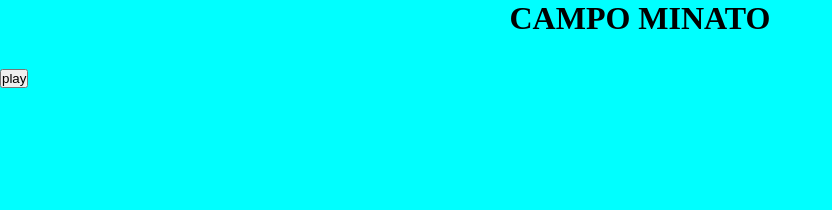
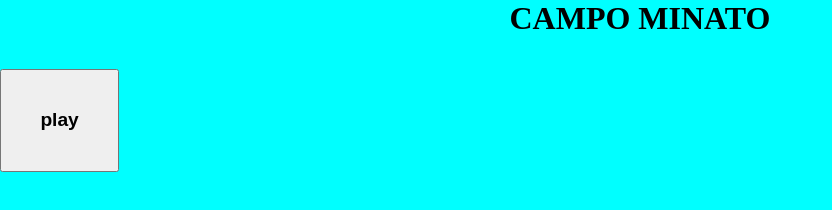
Before and after one commit to francescotroiano98/js-campominato-grid, a plain HTML site: page index.html in a window 1280 px wide. Shown: the whole page, without its empty margins (0-832 px from the left). Drawn offline with Linux system fonts and the light colour scheme.

Commit message:
Add button style

```diff
--- a/css/style.css
+++ b/css/style.css
@@ -30,3 +30,8 @@ h1{
     font-weight: bold;
 
 }
+button{
+    padding: 2em;
+    font-size: larger;
+    font-weight: bold;
+}
```
Also changed, not shown: JS/script.js (line endings or trailing spaces).
